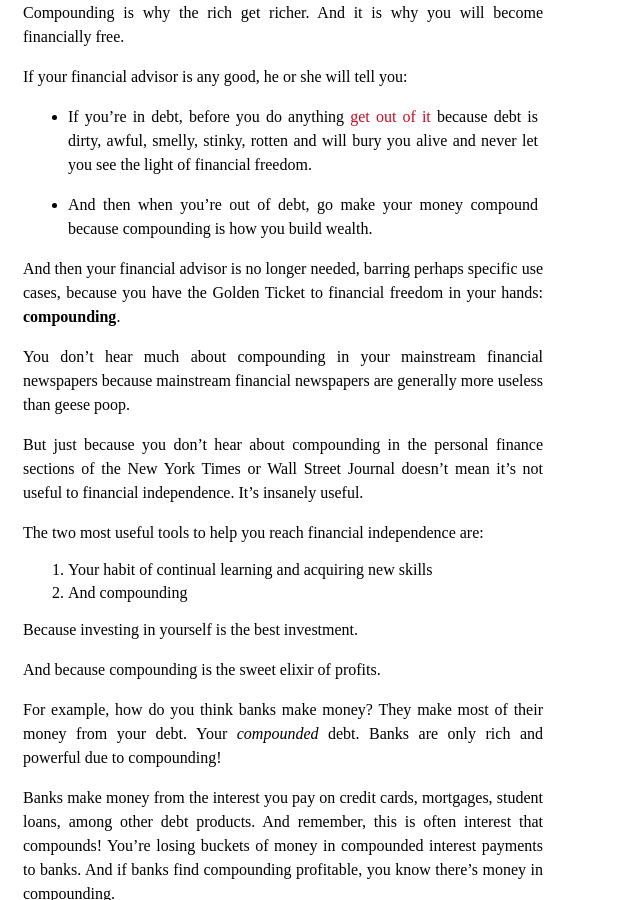
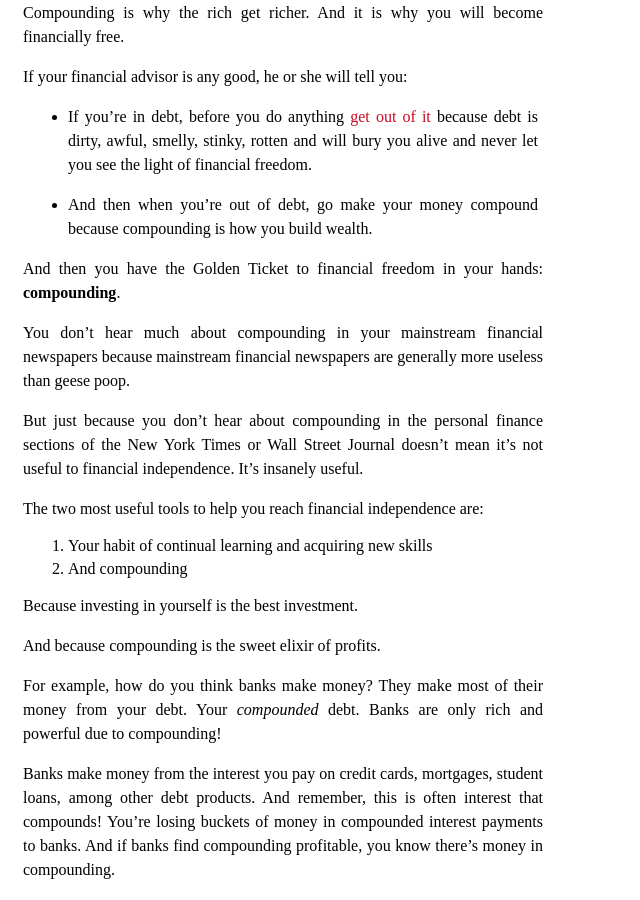
Before and after one commit to danilosierrac/gilbert-index, a Jekyll site: the page built from _posts/2017-03-15-sweet-compounding.md, in a window 1280 px wide and 900 px high, scrolled down 382 px. Shown: the whole window, without its empty margins (0-640 px from the left). Built offline with Jekyll 4.4.1, drawn with Linux system fonts in a browser that asks for light colours.

Commit message:
article: Edited Sweet Compounding

```diff
--- a/_posts/2017-03-15-sweet-compounding.md
+++ b/_posts/2017-03-15-sweet-compounding.md
@@ -19,7 +19,7 @@ If your financial advisor is any good, he or she will tell you:
 
 * And then when you’re out of debt, go make your money compound because compounding is how you build wealth.
 
-And then your financial advisor is no longer needed, barring perhaps specific use cases, because you have the Golden Ticket to financial freedom in your hands: **compounding**.
+And then you have the Golden Ticket to financial freedom in your hands: **compounding**.
 
 You don’t hear much about compounding in your mainstream financial newspapers because mainstream financial newspapers are generally more useless than geese poop.
 
```
